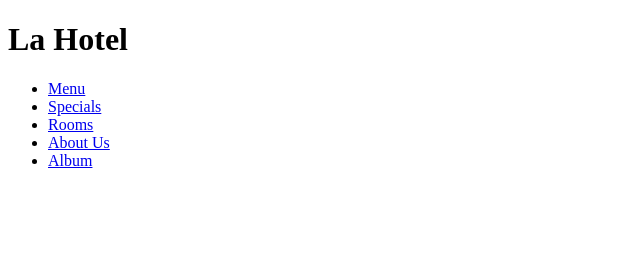
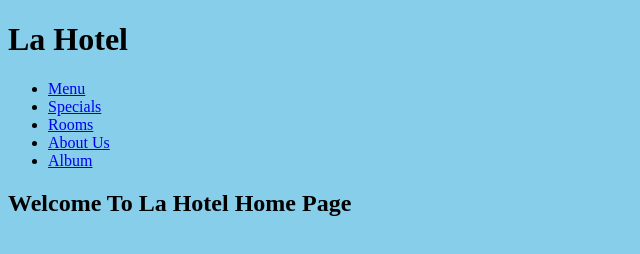
Before and after one commit to tonyishangu/hotel-project, a plain HTML site: page index.html in a window 1280 px wide. Shown: the whole page, without its empty margins (0-640 px from the left). Drawn offline with Linux system fonts and the light colour scheme.

Commit message:
add h2 header block elements

```diff
--- a/index.html
+++ b/index.html
@@ -3,6 +3,7 @@
 <head>
     <meta charset="UTF-8">
     <meta name="viewport" content="width=device-width, initial-scale=1.0">
+    <link href="css/style.css" rel="stylesheet" type="text/css">
     <title>Hotel</title>
 </head>
 <body>
@@ -17,6 +18,6 @@
             <li><a href="pictures.html">Album</a></li>
         </ul>
     </header>
-
+    <h2>Welcome To La Hotel Home Page</h2>
 </body>
 </html>
```
